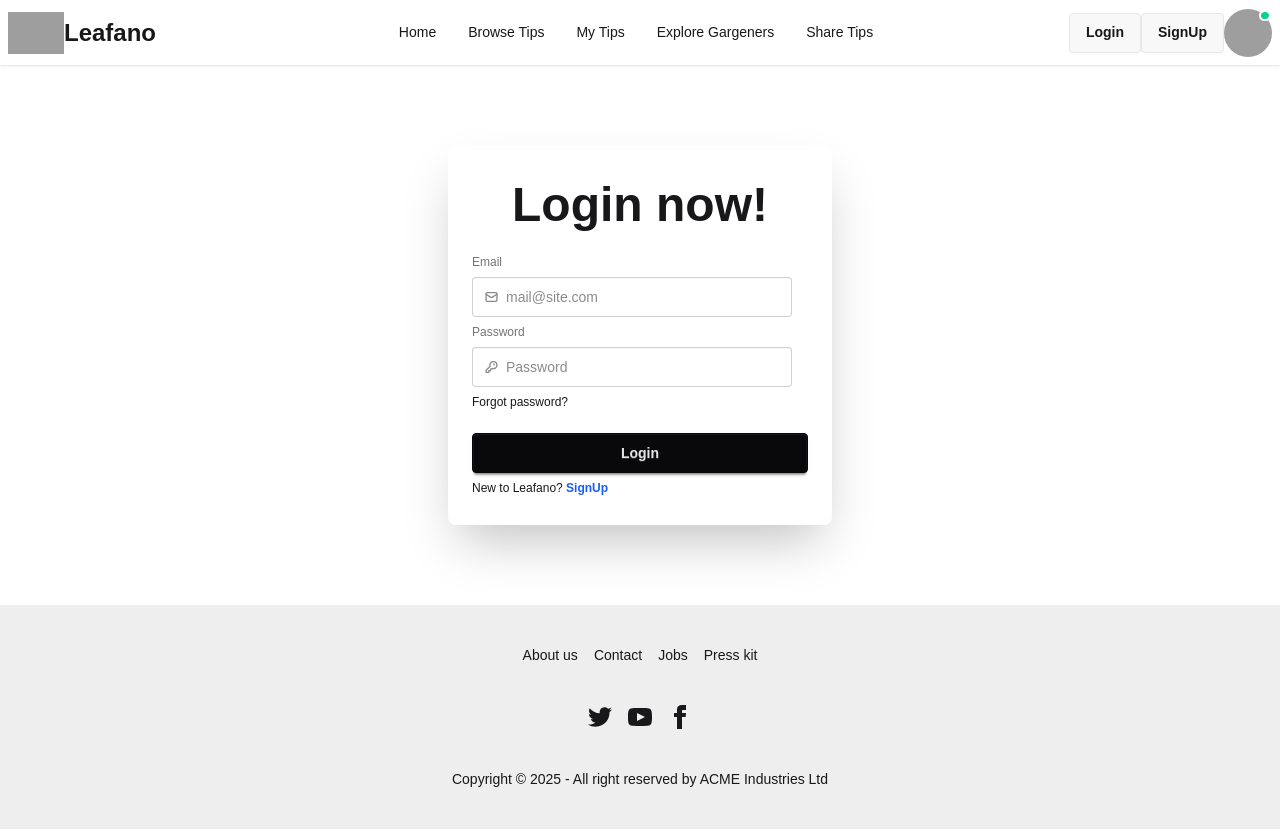
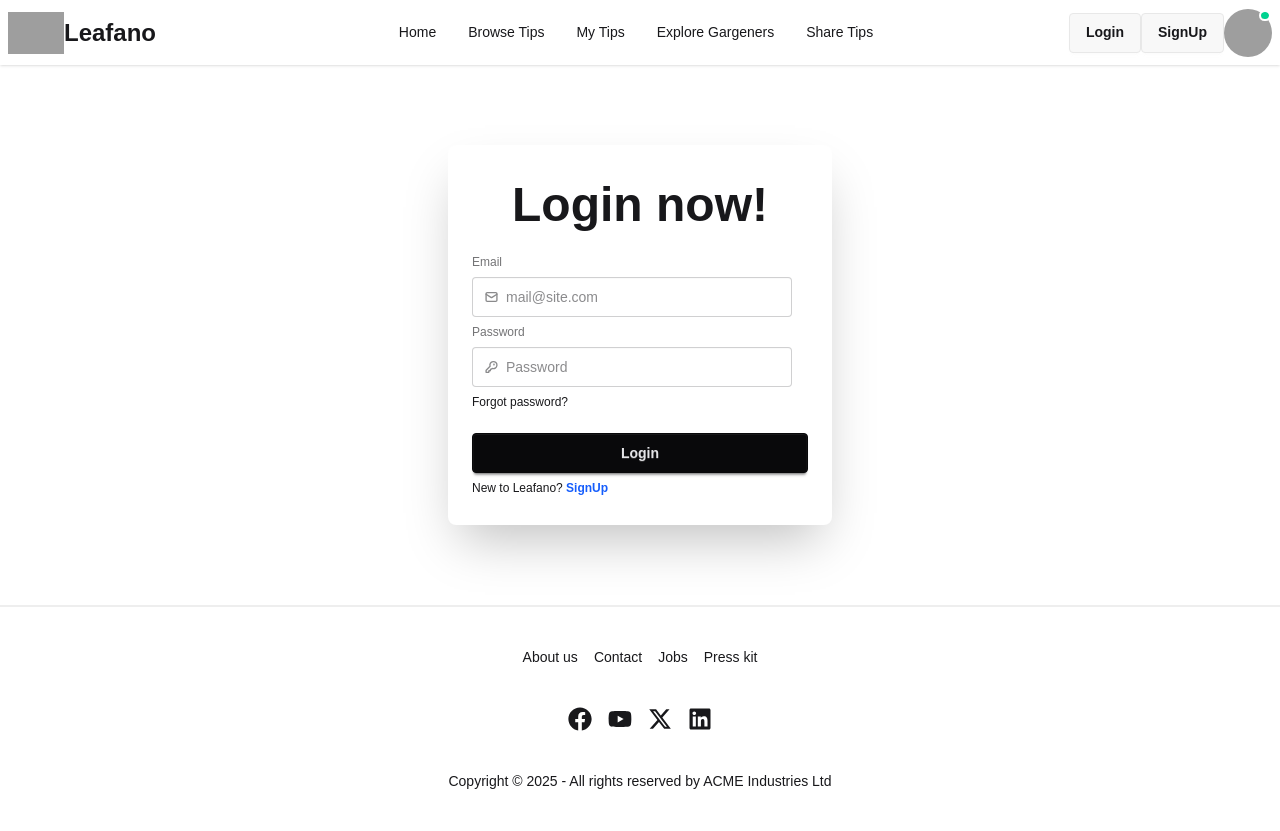
Before and after one commit to Jaber4770/Leafano, a React (Vite) app: page /login in a window 1280 px wide. Shown: the top 831 px of the page. Built offline with nearby package versions, Linux system fonts and the light colour scheme; grey boxes are pictures that could not be loaded; a web font is replaced by a local one.

Commit message:
working on footer

```diff
--- a/src/components/FeaturedUserCard.jsx
+++ b/src/components/FeaturedUserCard.jsx
@@ -3,8 +3,7 @@ import React from 'react';
 const FeaturedUserCard = ({ initData }) => {
     const { name, profilePhoto, coverPhoto, bio, location, status } = initData;
     return (
-        <div>
-            <div className="card bg-base-100 w-96 shadow-sm h-full">
+            <div className="card bg-base-100 shadow-sm h-full">
                 <div className='relative'>
                     <figure>
                         <img
@@ -34,7 +33,6 @@ const FeaturedUserCard = ({ initData }) => {
                     </div>
                 </div>
             </div>
-        </div>
     );
 };
 
--- a/src/components/Footer.jsx
+++ b/src/components/Footer.jsx
@@ -1,54 +1,34 @@
 import React from 'react';
+import { FaFacebook, FaLinkedin, FaYoutube } from 'react-icons/fa';
+import { FaXTwitter } from 'react-icons/fa6';
 
 const Footer = () => {
     return (
-        <div className='bg-base-300'>
-            <footer className="footer footer-horizontal footer-center text-base-content rounded p-10 container mx-auto">
+        <div className="relative border-t-2 border-base-300 overflow-hidden">
+            {/* Background Image Layer */}
+            <div className='absolute inset-0 bg-[url("https://i.ibb.co/f5hK11X/486588-PH5-G5-D-847.jpg")] bg-contain bg-right bg-center bg-no-repeat opacity-40 z-0'></div>
+
+            {/* Footer Content */}
+            <footer className="footer footer-horizontal footer-center text-base-content rounded p-10 container mx-auto relative z-10">
                 <nav className="grid grid-flow-col gap-4">
                     <a className="link link-hover">About us</a>
                     <a className="link link-hover">Contact</a>
                     <a className="link link-hover">Jobs</a>
                     <a className="link link-hover">Press kit</a>
                 </nav>
+
                 <nav>
-                    <div className="grid grid-flow-col gap-4">
-                        <a>
-                            <svg
-                                xmlns="http://www.w3.org/2000/svg"
-                                width="24"
-                                height="24"
-                                viewBox="0 0 24 24"
-                                className="fill-current">
-                                <path
-                                    d="M24 4.557c-.883.392-1.832.656-2.828.775 1.017-.609 1.798-1.574 2.165-2.724-.951.564-2.005.974-3.127 1.195-.897-.957-2.178-1.555-3.594-1.555-3.179 0-5.515 2.966-4.797 6.045-4.091-.205-7.719-2.165-10.148-5.144-1.29 2.213-.669 5.108 1.523 6.574-.806-.026-1.566-.247-2.229-.616-.054 2.281 1.581 4.415 3.949 4.89-.693.188-1.452.232-2.224.084.626 1.956 2.444 3.379 4.6 3.419-2.07 1.623-4.678 2.348-7.29 2.04 2.179 1.397 4.768 2.212 7.548 2.212 9.142 0 14.307-7.721 13.995-14.646.962-.695 1.797-1.562 2.457-2.549z"></path>
-                            </svg>
-                        </a>
-                        <a>
-                            <svg
-                                xmlns="http://www.w3.org/2000/svg"
-                                width="24"
-                                height="24"
-                                viewBox="0 0 24 24"
-                                className="fill-current">
-                                <path
-                                    d="M19.615 3.184c-3.604-.246-11.631-.245-15.23 0-3.897.266-4.356 2.62-4.385 8.816.029 6.185.484 8.549 4.385 8.816 3.6.245 11.626.246 15.23 0 3.897-.266 4.356-2.62 4.385-8.816-.029-6.185-.484-8.549-4.385-8.816zm-10.615 12.816v-8l8 3.993-8 4.007z"></path>
-                            </svg>
-                        </a>
-                        <a>
-                            <svg
-                                xmlns="http://www.w3.org/2000/svg"
-                                width="24"
-                                height="24"
-                                viewBox="0 0 24 24"
-                                className="fill-current">
-                                <path
-                                    d="M9 8h-3v4h3v12h5v-12h3.642l.358-4h-4v-1.667c0-.955.192-1.333 1.115-1.333h2.885v-5h-3.808c-3.596 0-5.192 1.583-5.192 4.615v3.385z"></path>
-                            </svg>
-                        </a>
+                    <div className="grid grid-flow-col gap-4 text-2xl">
+                        {/* Social Icons */}
+                        <FaFacebook />
+                        <FaYoutube />
+                        <FaXTwitter />
+                        <FaLinkedin />
                     </div>
                 </nav>
+
                 <aside>
-                    <p>Copyright © {new Date().getFullYear()} - All right reserved by ACME Industries Ltd</p>
+                    <p>Copyright © {new Date().getFullYear()} - All rights reserved by ACME Industries Ltd</p>
                 </aside>
             </footer>
         </div>
```
